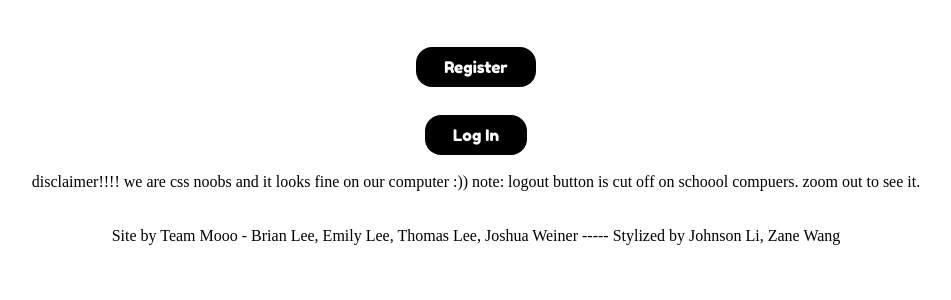
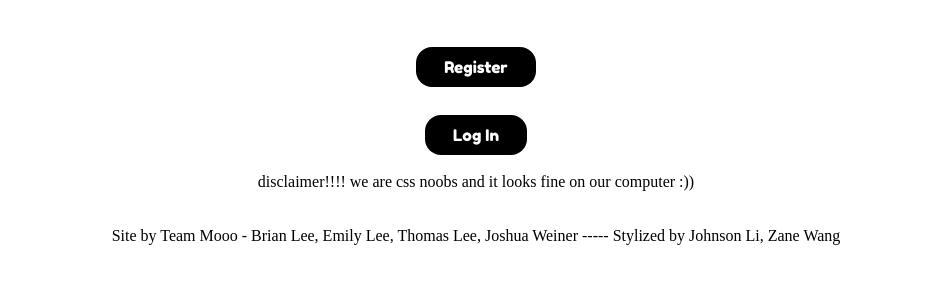
Before and after one commit to zane0916/Mooolog, a Flask app: page / in a window 1280 px wide. Shown: the part 179-479 px from the top of the page, without its empty margins (164-1115 px from the left). Run offline with Flask 2, Linux system fonts and the light colour scheme.

Commit message:
fixed something

```diff
--- a/src/static/style.css
+++ b/src/static/style.css
@@ -68,7 +68,7 @@
 
 .side a{
     font-family: "Fredoka One";
-    padding: 120px 8px;
+    padding: 90px 8px;
     text-decoration: none;
     font-size: 25px;
     color: #ffffff;
--- a/src/templates/main.html
+++ b/src/templates/main.html
@@ -8,6 +8,6 @@
 <a class="button" href="/login">Log In</a>
 <br>
 <br>
-disclaimer!!!! we are css noobs and it looks fine on our computer :)) note: logout button is cut off on schoool compuers. zoom out to see it.
+disclaimer!!!! we are css noobs and it looks fine on our computer :))
 <center>
 {% endblock %}
```
